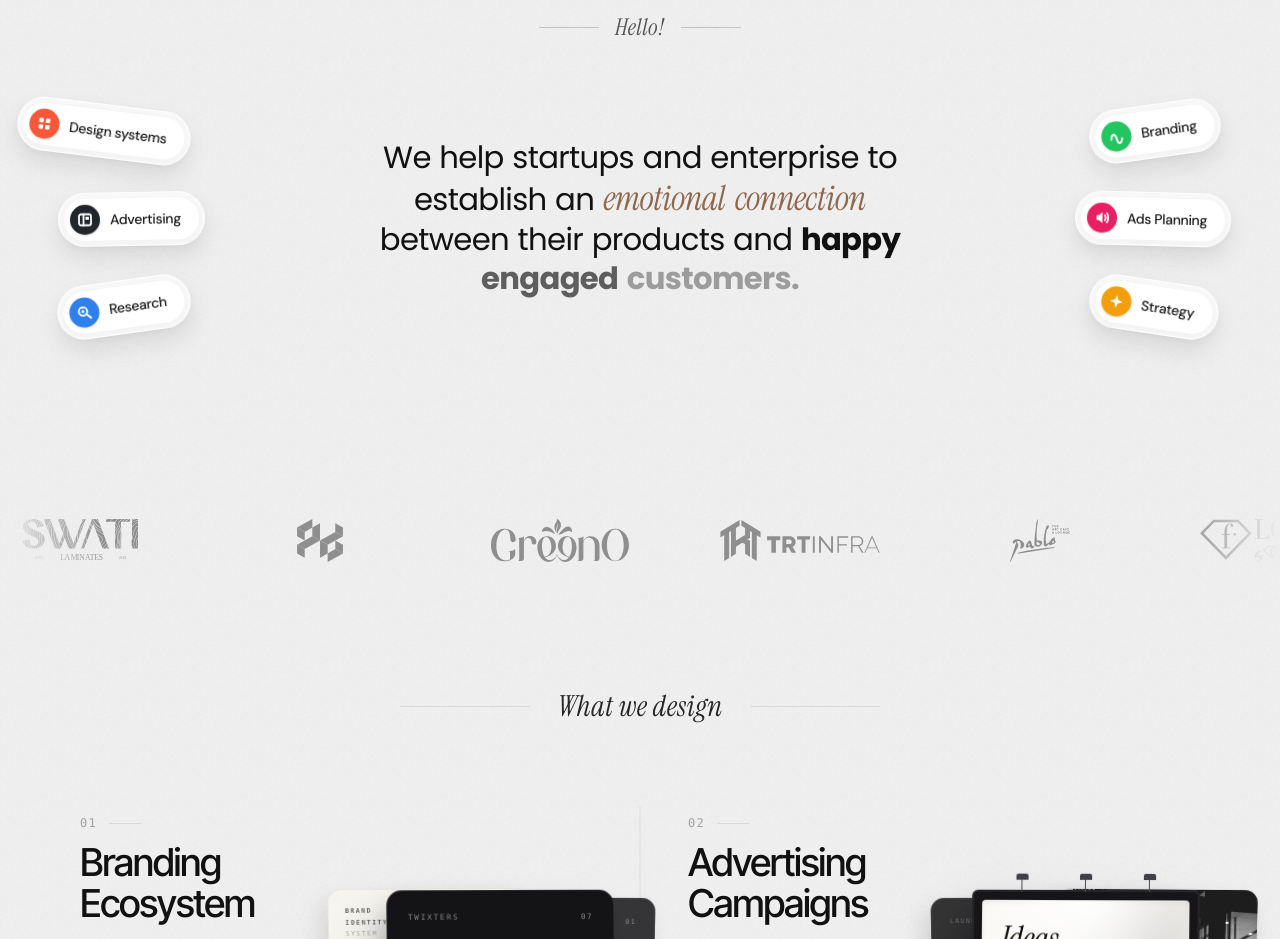
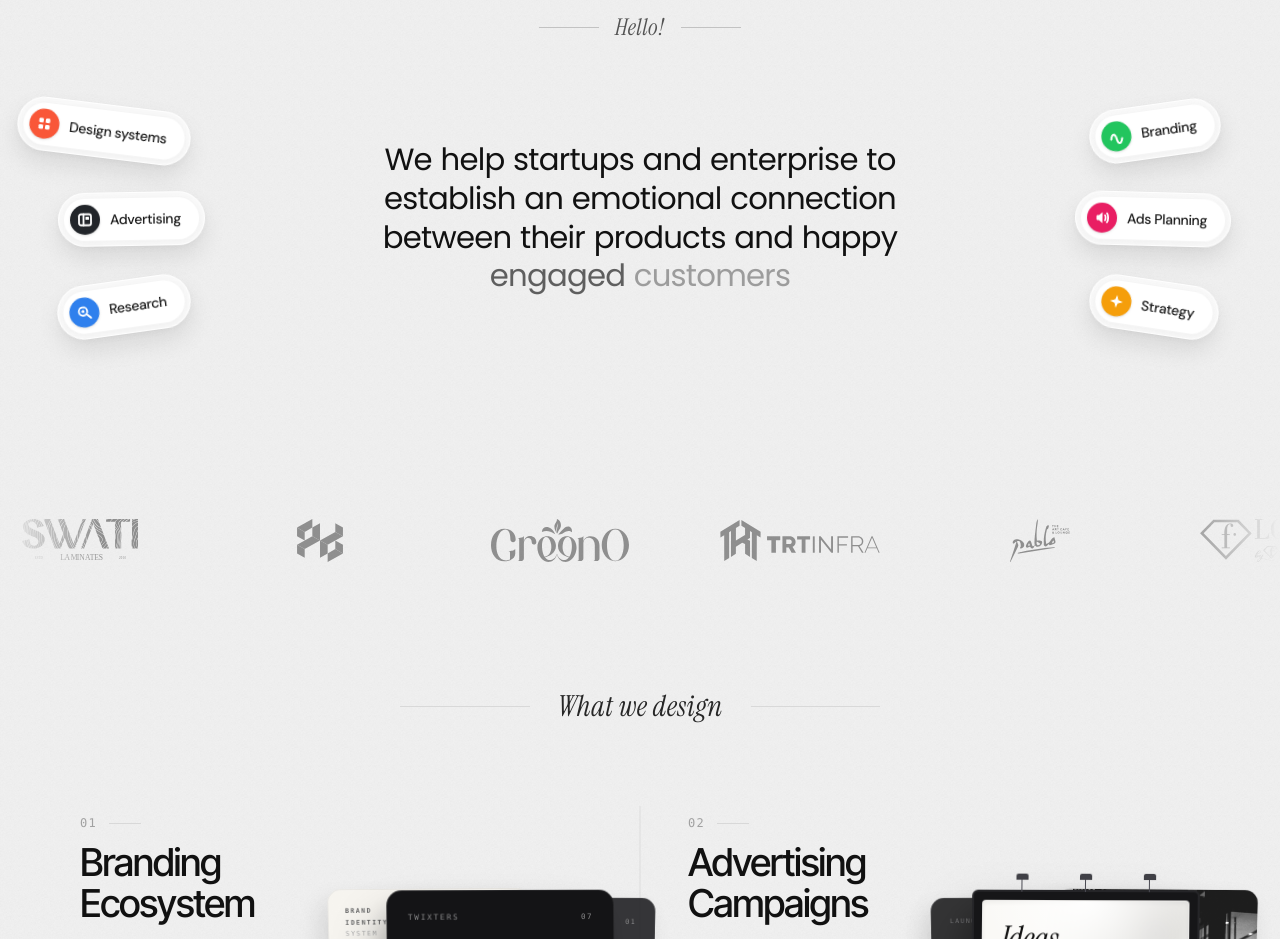
Before and after one commit to AmoghSamarth/Twixters.co, a React (Vite) app: page / in a window 1280 px wide. Shown: the part 2020-2959 px from the top of the page. Built offline with nearby package versions, Linux system fonts and the light colour scheme.

Commit message:
fix(services): restore statement typography to previous uniform heading font

```diff
--- a/src/components/tw/services.jsx
+++ b/src/components/tw/services.jsx
@@ -303,71 +303,25 @@ export function Services() {
             ))}
           </div>
 
-          {/* Central Statement with rich editorial typography matching mockup */}
-          <Reveal delay={60} className="relative z-10 shrink-0 w-full max-w-[340px] min-[420px]:max-w-[365px] sm:max-w-[660px] lg:max-w-[780px] mx-auto">
-            {/* Mobile View Statement (< 640px) — 6 lines with terracotta serif italic & bold accents */}
-            <p className="sm:hidden text-center font-heading text-[22px] min-[390px]:text-[23.5px] min-[440px]:text-[25px] font-normal leading-[1.28] tracking-[-0.022em] text-[#1c1c1c]">
-              <span className="block">We help startups and</span>
-              <span className="block">enterprise to establish</span>
-              <span className="block">
-                an{" "}
-                <span className="tw-serif-italic text-[#8e684e] text-[25px] min-[390px]:text-[27px] min-[440px]:text-[29px] tracking-[0.01em]">
-                  emotional connection
-                </span>
-              </span>
-              <span className="block">between their products</span>
-              <span className="block">
-                and{" "}
-                <strong className="font-bold text-[#111111]">
-                  happy engaged
-                </strong>
-              </span>
-              <span className="block">
-                <strong className="font-bold text-[#111111]">
-                  customers.
-                </strong>
-              </span>
-            </p>
-
-            {/* Tablet View Statement (640px - 1023px) — 4 lines matching tablet frame */}
-            <p className="hidden sm:block lg:hidden text-center font-heading text-[29px] md:text-[33px] font-normal leading-[1.24] tracking-[-0.022em] text-[#1c1c1c]">
-              <span className="block">We help startups and enterprise to</span>
-              <span className="block">
-                establish an{" "}
-                <span className="tw-serif-italic text-[#8e684e] text-[34px] md:text-[38px] tracking-[0.01em]">
-                  emotional connection
-                </span>
-              </span>
-              <span className="block">between their products and</span>
-              <span className="block">
-                <strong className="font-bold text-[#111111]">
-                  happy engaged customers.
-                </strong>
-              </span>
-            </p>
-
-            {/* Desktop View Statement (>= 1024px) with word-by-word reveal */}
+          {/* Central Statement with scroll-driven word-by-word reveal */}
+          <Reveal delay={60} className="relative z-10 shrink-0 w-full max-w-[340px] min-[460px]:max-w-[420px] lg:max-w-[780px] mx-auto">
             <p
               id="services-statement"
               ref={textRef}
-              className="hidden lg:block text-center font-heading text-[clamp(1.5rem,2.4vw,2.35rem)] font-normal leading-[1.26] tracking-[-0.022em]"
+              className="text-center font-heading text-[20px] min-[390px]:text-[21.5px] min-[460px]:text-[23px] sm:text-[25px] lg:text-[clamp(1.5rem,2.4vw,2.35rem)] font-normal leading-[1.22] lg:leading-[1.26] tracking-[-0.025em]"
             >
               {statementLines.map((lineWords, lineIndex) => (
-                <span key={lineIndex} className="block whitespace-nowrap">
+                <span key={lineIndex} className="block min-[460px]:whitespace-nowrap">
                   {lineWords.map((word) => {
                     const wordIndex = globalWordIndex++;
                     const color = getWordColor(wordIndex, totalWords, scrollProgress);
-                    const isAccent = word === "emotional" || word === "connection";
-                    const isBold = word === "happy" || word === "engaged" || word === "customers" || word === "customers.";
                     return (
                       <span
                         key={wordIndex}
-                        style={{ color: isAccent && scrollProgress > 0.4 ? "#8e684e" : color, transition: "color 0.17s ease-out" }}
-                        className={`inline-block mx-[0.14em] ${
-                          isAccent ? "tw-serif-italic text-[1.12em]" : isBold ? "font-bold" : ""
-                        }`}
+                        style={{ color, transition: "color 0.17s ease-out" }}
+                        className="inline-block mx-[0.14em]"
                       >
-                        {word === "customers" ? "customers." : word}
+                        {word}
                       </span>
                     );
                   })}
```
